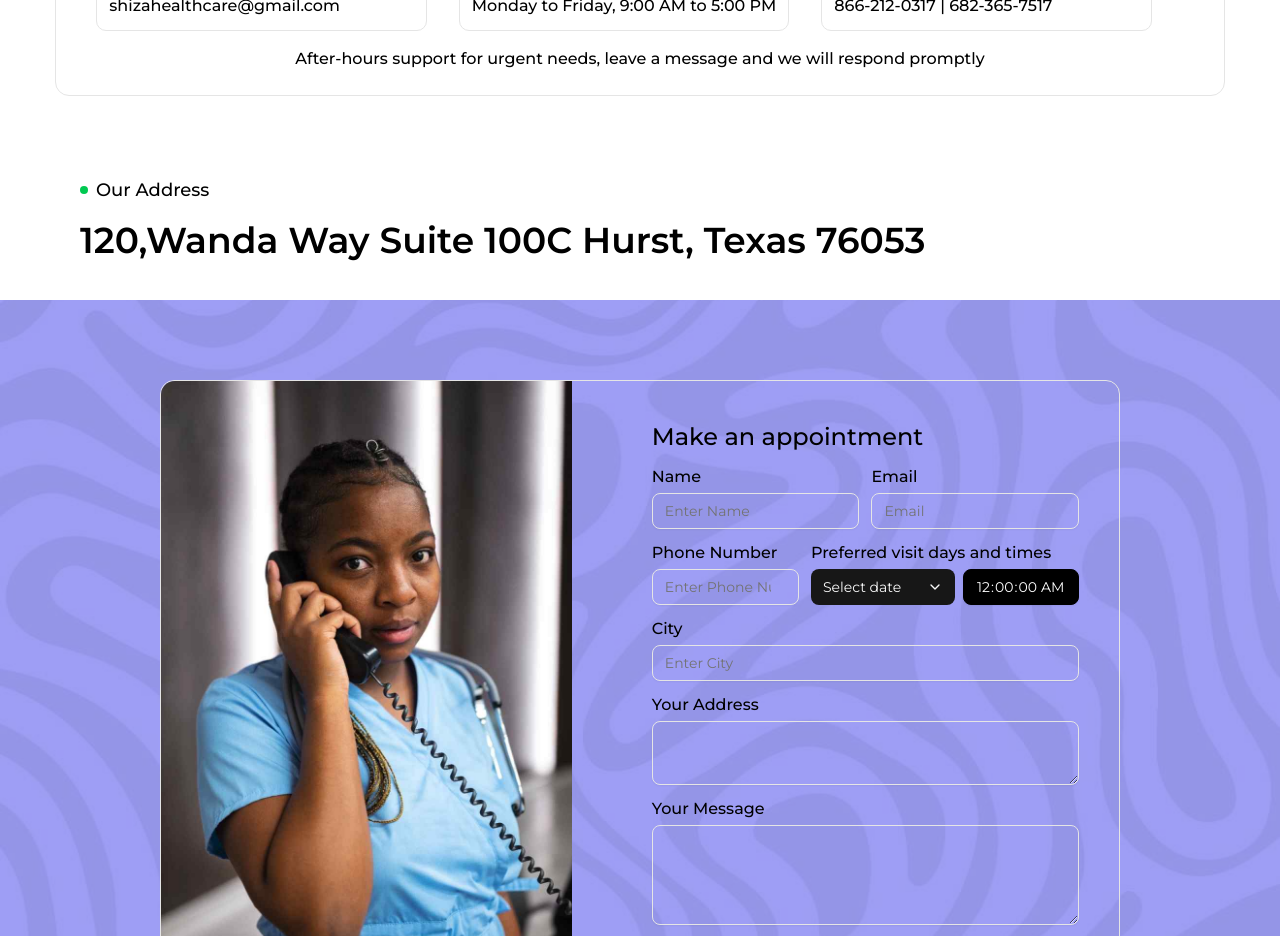
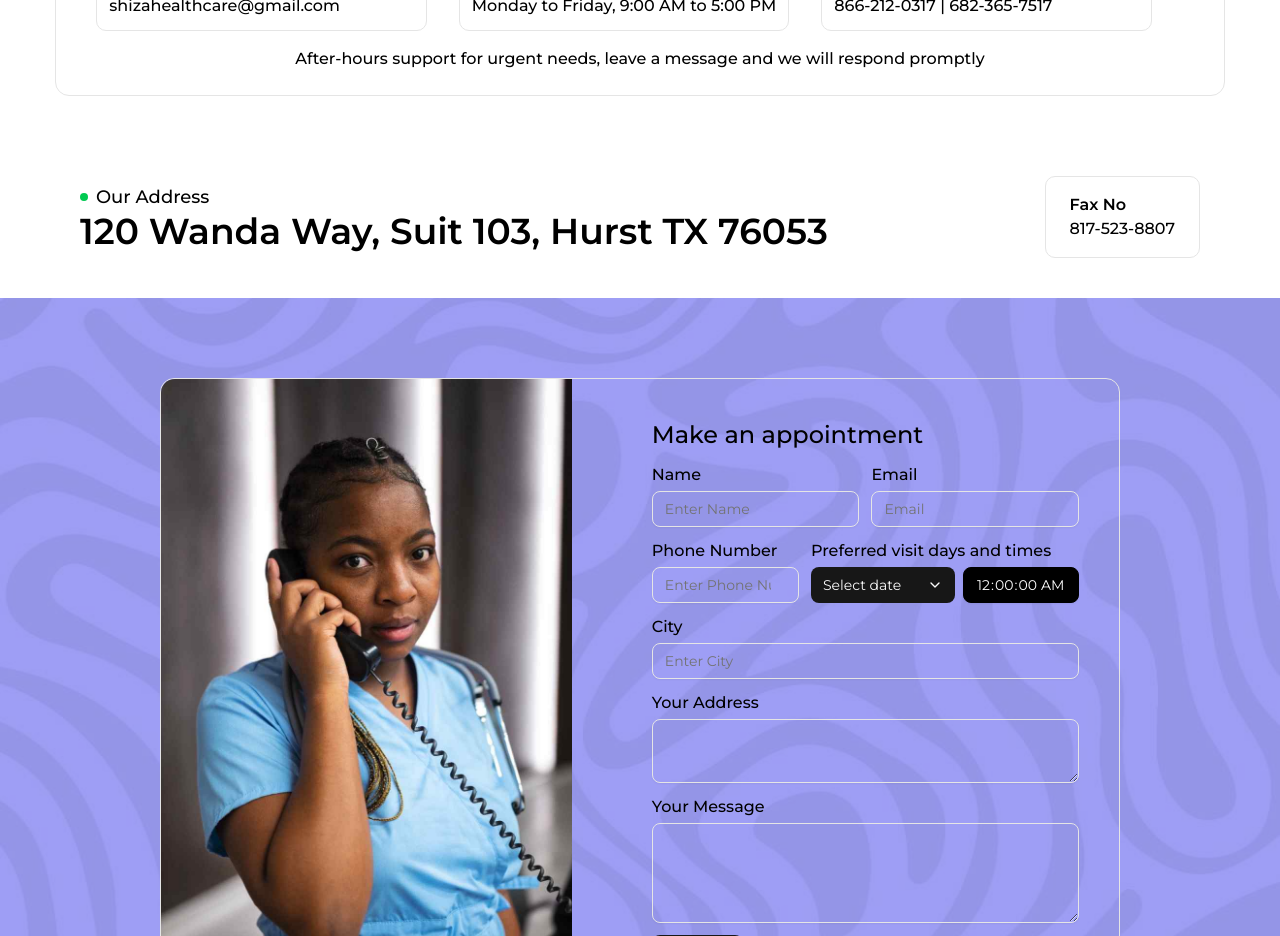
Before and after one commit to Owoyeleadedayo/shizahealthcare, a Next.js app: page /contactUs in a window 1280 px wide. Shown: the part 960-1896 px from the top of the page. Built offline with nearby package versions, Linux system fonts and the light colour scheme.

Commit message:
added fax num

```diff
--- a/src/app/contactUs/page.tsx
+++ b/src/app/contactUs/page.tsx
@@ -128,15 +128,24 @@ const Page = () => {
           </div>
         </motion.div>
 
-        <div className="flex flex-col px-8 md:px-10 lg:px-20 py-5 md:py-10 gap-6 md:gap-4">
+        <div className="flex px-8 md:px-10 lg:px-20 py-5 md:py-10 gap-6 md:gap-4 justify-between items-center">
+          <div>
             <div className="flex items-center gap-2">
               <div className="w-2 h-2 bg-green-500 rounded-full" />
               <p className="text-lg text-black font-medium">Our Address</p>
             </div>
             <h2 className="text-2xl md:text-3xl lg:text-4xl text-black font-semibold capitalize">
-                120,Wanda Way Suite 100C Hurst, Texas 76053
-              </h2>
+              120 wanda way, suit 103, Hurst TX 76053
+            </h2>
           </div>
+
+          <div className="flex px-6 py-4 justify-between items-center border-1 border-[#e5e5e5] rounded-lg  gap-4">
+            <div className="flex flex-col ">
+              <p className="text-base text-black font-semibold">Fax No</p>
+              <p className="text-base text-black font-medium">817-523-8807</p>
+            </div>
+          </div>
+        </div>
 
         <div className="relative bg-[url('/bacc.jpg')] bg-cover bg-center px-8 lg:px-40 py-10 md:py-20">
           <div className="absolute inset-0 bg-[#5E5EEE]/60"></div>
```
